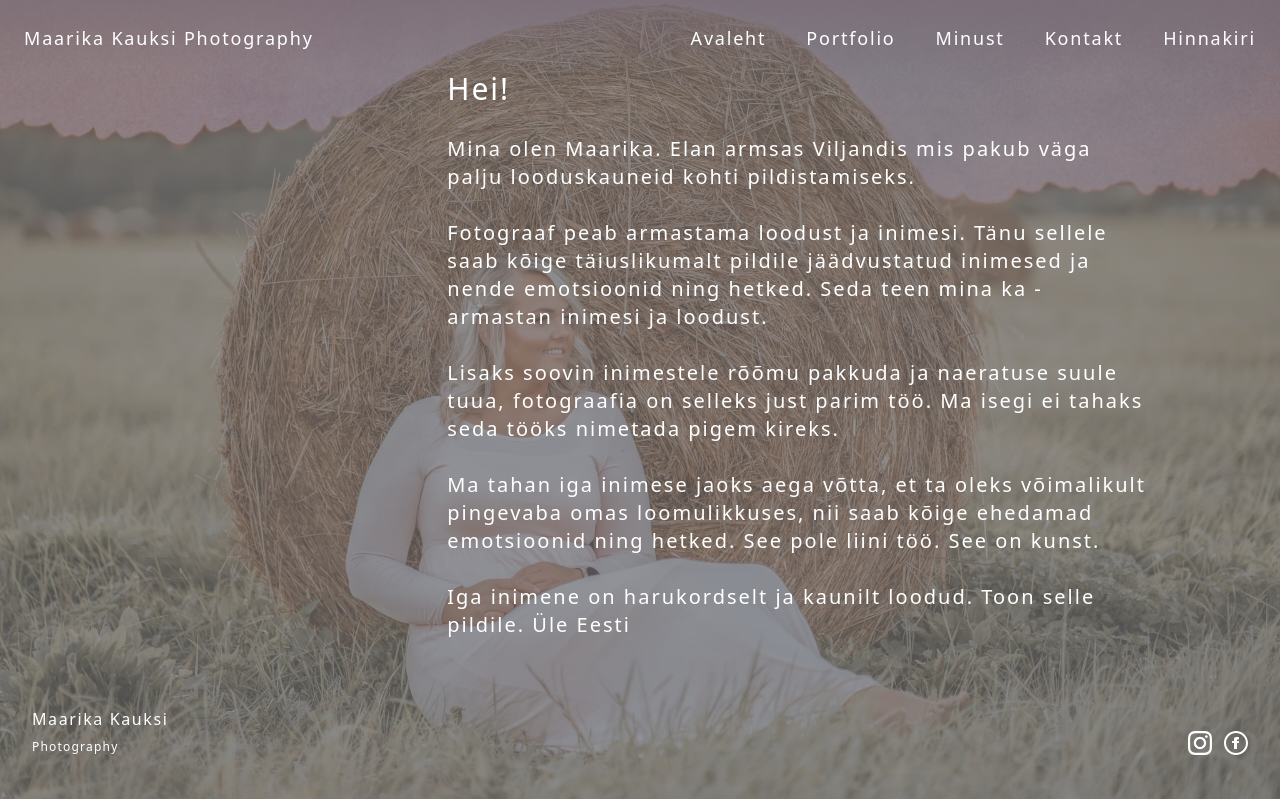
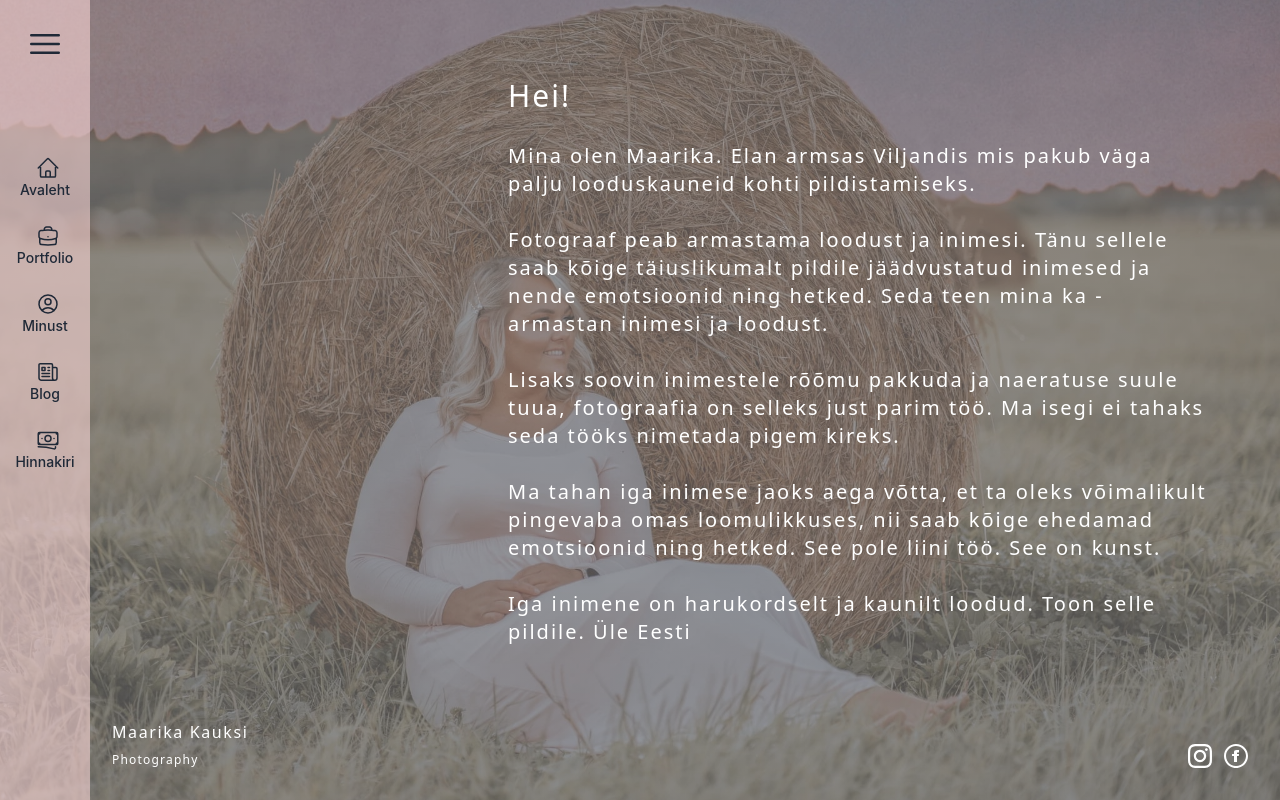
Before and after one commit to kenettt/maarika-photography, a Next.js app: page /minust in a window 1280 px wide. Built offline with nearby package versions, Linux system fonts and the light colour scheme.

Commit message:
header and footer fix

```diff
--- a/components/footer.jsx
+++ b/components/footer.jsx
@@ -1,9 +1,9 @@
 import Link from "next/link";
 
-export default function Footer() {
+export default function Footer({hidden="", className="justify-between"}) {
     return (
-        <div className="text-white flex space-x-2 w-full justify-between items-end ">
-            <div className="font-europa tracking-widest">
+        <div className={`${className} text-white flex space-x-2 w-full items-end `}>
+            <div className={`${hidden} font-europa tracking-widest lg:ml-[80px]`}>
                 <Link href="/">
                 <a>
                     <div className="text-md"> Maarika Kauksi </div>
--- a/components/header.jsx
+++ b/components/header.jsx
@@ -71,7 +71,7 @@ const navigation = [
     }
   ]
 
-export default function Header({className=""}) {
+export default function Header({className="", color="text-white lg:text-gray-800"}) {
 
   const [sidebarOpen, setSidebarOpen] = useState(false);
 
@@ -83,9 +83,9 @@ export default function Header({className=""}) {
   }
 
     return (
-      <>
+      <div className={`${className}`}>
       <Transition.Root show={sidebarOpen} as={Fragment}>
-      <Dialog as="div" className="fixed inset-0 flex z-40 lg:hidden" onClose={setSidebarOpen}>
+      <Dialog as="div" className="fixed inset-0 flex z-20" onClose={setSidebarOpen}>
         <Transition.Child
           as={Fragment}
           enter="transition-opacity ease-linear duration-300"
@@ -150,8 +150,6 @@ export default function Header({className=""}) {
                   )
                   }
                 </div>
-
-
                 <div>
                   <div className={`text-text flex items-center`}>
                     <div className='uppercase whitespace-nowrap text-xs font-medium text-black'>Lingid </div>
@@ -175,41 +173,35 @@ export default function Header({className=""}) {
         </Transition.Child>
       </Dialog>
     </Transition.Root>
-   {!sidebarOpen && <button
+    {!sidebarOpen &&
+      <div className=" max-w-[90px] w-full h-full lg:bg-[#ffd9d98f] z-10 fixed top-0">
+        <button
         type="button"
-        className="px-4 text-white focus:outline-none fixed top-2 left-2 mr-4 mt-4 z-10 lg:hidden"
+        className={`${color} focus:outline-none mt-4 flex justify-center w-full mt-6`}
         onClick={() => setSidebarOpen(true)}
       >
         <span className="sr-only">Open sidebar</span>
-        <svg xmlns="http://www.w3.org/2000/svg" fill="none" viewBox="0 0 24 24" strokeWidth={1.5} stroke="currentColor" className="w-6 h-6">
+        <svg xmlns="http://www.w3.org/2000/svg" fill="none" viewBox="0 0 24 24" strokeWidth={1.5} stroke="currentColor" className="w-6 lg:w-10 lg:h-10 h-6">
           <path strokeLinecap="round" strokeLinejoin="round" d="M3.75 6.75h16.5M3.75 12h16.5m-16.5 5.25h16.5" />
         </svg>
 
-    </button>}
-    <div className={`${className} hidden lg:flex items-center sticky top-0 z-50 md:px-6 p-6 -mb-[77px] bg-gradient-to-b from-[#7b6c75b5]`}>
-        <Link href="/" >
-          <a className="text-sm text-center md:text-start md:text-lg text-white tracking-widest font-light font-europa hidden md:block">Maarika Kauksi Photography</a>
-        </Link>
-        <div className="tracking-widest space-x-3 md:space-x-10 text-sm lg:text-lg font-europa flex justify-center  w-full md:w-min md:ml-auto text-white  ">
-          <Link href="/">
-            <a>Avaleht</a>
-          </Link>
-          <Link href="/portfolio">
-            <a>Portfolio</a>
-          </Link>
-          <Link href="/minust">
-            <a>Minust</a>
-          </Link>
-          <Link href="/kontakt">
-            <a>Kontakt</a>
-          </Link>
-          <Link href="/">
-            <a>Hinnakiri</a>
-          </Link>
+    </button>
+      <div className="mt-20">
+         {navigation.map(link =>
+            <div className={`lg:flex items-center hidden`} key={link.name}>
+              <Link href={link.href}>
+                <a className='flex justify-center flex-col items-center py-3 w-full text-gray-800'>
+                  <div className='ml-[5px]'>
+                    <link.icon className='h-auto w-[20px]' router={router} current={`${link.current}`} />
+                  </div>
+                  <div className={`font-medium whitespace-nowrap text-sm`}>{link.name}</div>
+                </a>
+              </Link>
+            </div>
+          )}
         </div>
       </div>
-    </>
-
-
+    }
+    </div>
     );
 }
--- a/pages/index.jsx
+++ b/pages/index.jsx
@@ -11,7 +11,7 @@ export default function Home() {
         <meta name="description" content="Generated by create next app" />
         <link rel="icon" href="/favicon.ico" />
       </Head>
-      <Header className="lg:hidden"/>
+      <Header className="md:hidden" color="text-white" />
       <section className="w-full h-screen bg-center bg-cover bg-hero overflow-hidden">
         <div className="text-white font-light font-europa flex flex-col items-end justify-center h-full max-w-[90%] my-auto mx-auto py-8">
           <div className="h-full flex flex-col justify-center text-end">
@@ -25,19 +25,19 @@ export default function Home() {
                 <a>Minust</a>
               </Link>
               <Link href="/">
-                <a>Contact</a>
+                <a>Kontakt</a>
               </Link>
               <Link href="/">
                 <a>Blog</a>
               </Link>
               <Link href="/">
-                <a>Price</a>
+                <a>Hinnakiri</a>
               </Link>
             </div>
             </div>
         </div>
-        <div className="fixed bottom-4 z-20 px-6 w-full  ">
-          <Footer />
+        <div className="fixed bottom-4 z-20 px-6 w-full">
+          <Footer hidden="hidden" className="justify-end" />
         </div>
       </section>
     </div>
--- a/pages/minust.jsx
+++ b/pages/minust.jsx
@@ -19,9 +19,9 @@ export default function Home() {
       </Head>
       <Header />
       <section className="w-full min-h-screen bg-center bg-cover bg-aboutHero ">
-        <div className="h-full p-8  ">
-          <div className="text-white font-medium font-europa flex flex-col items-end justify-between  md:max-w-[90%] my-auto mx-auto ">
-            <div dangerouslySetInnerHTML={{ __html:text}} className="md:mx-10 text-white md:max-w-[700px] font-europa tracking-widest font-medium text-sm md:text-xl lg:ml-auto h-full flex items-center text-center lg:text-start py-10" />
+        <div className="min-h-screen p-4 lg:p-8 flex flex-col">
+          <div className="text-white font-medium font-europa flex flex-col items-center lg:items-end my-auto ">
+            <div dangerouslySetInnerHTML={{ __html:text}} className="md:mx-10 text-white md:max-w-[700px] font-europa tracking-widest font-medium text-xs md:text-xl lg:ml-auto h-full flex items-center text-center lg:text-start py-10" />
 
             </div>
 
```
